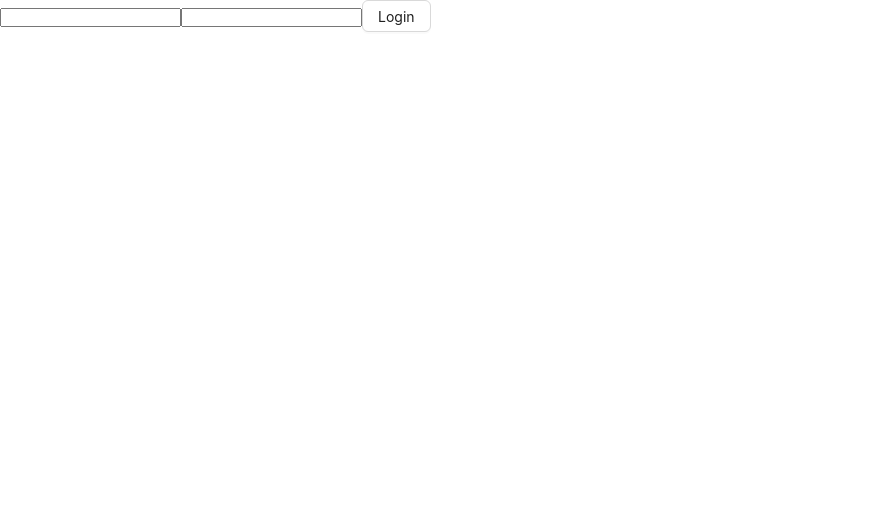
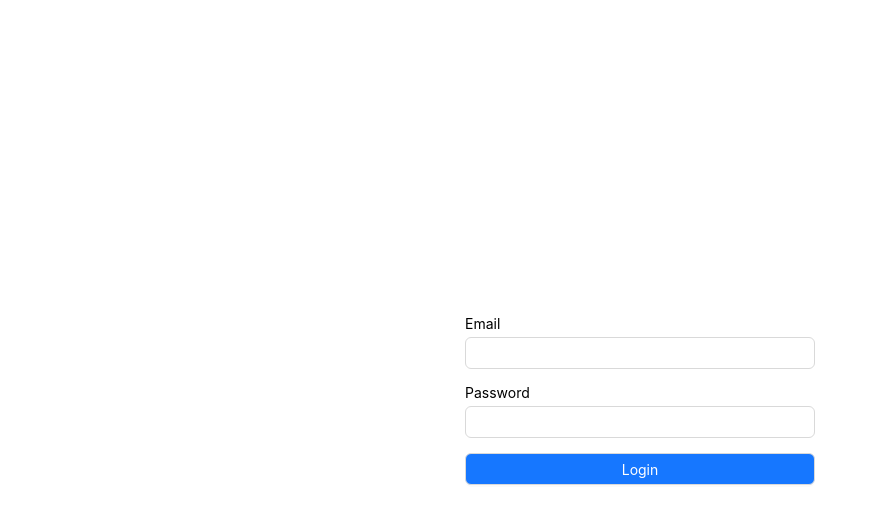
Before and after one commit to maniksarker25/gift-shop-client, a React (Vite) app: page /login in a window 1280 px wide. Shown: the top 524 px of the page, without its empty margins (0-878 px from the left). Built offline with nearby package versions, Linux system fonts and the light colour scheme.

Commit message:
make login form

```diff
--- a/src/components/form/GInput.tsx
+++ b/src/components/form/GInput.tsx
@@ -1,12 +1,40 @@
-import { useFormContext } from "react-hook-form";
+import { Input } from "antd";
+import { Controller, useFormContext } from "react-hook-form";
 type TInputProps = {
   type: string;
   name: string;
   label: string;
 };
 const GInput = ({ type, name, label }: TInputProps) => {
-  const { register } = useFormContext();
-  return <input type={type} id={name} {...register(name)} />;
+  const {
+    control,
+    formState: { errors },
+  } = useFormContext();
+  return (
+    <div style={{ marginBottom: "15px" }}>
+      {label ? <p style={{ marginBottom: "5px" }}>{label}</p> : null}
+      <Controller
+        name={name}
+        control={control}
+        rules={{ required: `Please enter ${label || name}` }}
+        render={({ field }) => (
+          <div>
+            <Input
+              style={{ width: "350px" }}
+              {...field}
+              type={type}
+              id={name}
+            />
+            {errors[name] && (
+              <p style={{ color: "red" }}>
+                {(errors[name]?.message as string) || "This field is required"}
+              </p>
+            )}
+          </div>
+        )}
+      />
+    </div>
+  );
 };
 
 export default GInput;
--- a/src/pages/Login.tsx
+++ b/src/pages/Login.tsx
@@ -1,4 +1,4 @@
-import { Button } from "antd";
+import { Button, Row } from "antd";
 import GForm from "../components/form/GForm";
 import GInput from "../components/form/GInput";
 import { FieldValues } from "react-hook-form";
@@ -8,11 +8,24 @@ const Login = () => {
     console.log(data);
   };
   return (
-    <GForm onSubmit={onSubmit}>
-      <GInput type={"email"} name={"email"} label={"Email"} />
-      <GInput type={"password"} name={"password"} label={"Password"} />
-      <Button htmlType="submit">Login</Button>
-    </GForm>
+    <Row style={{ height: "100vh" }} justify={"center"} align={"middle"}>
+      <GForm onSubmit={onSubmit}>
+        <GInput type={"email"} name={"email"} label={"Email"} />
+        <GInput type={"password"} name={"password"} label={"Password"} />
+        <div>
+          <Button
+            style={{
+              width: "100%",
+              backgroundColor: "#1677FF",
+              color: "white",
+            }}
+            htmlType="submit"
+          >
+            Login
+          </Button>
+        </div>
+      </GForm>
+    </Row>
   );
 };
 
```
